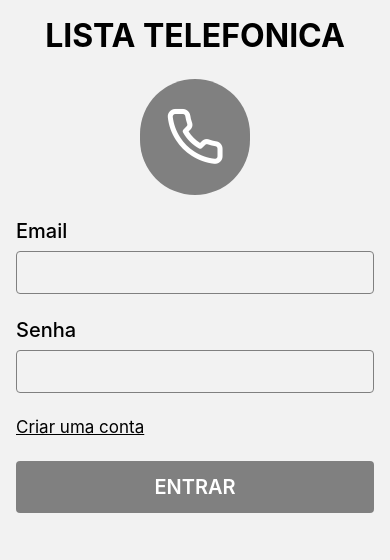
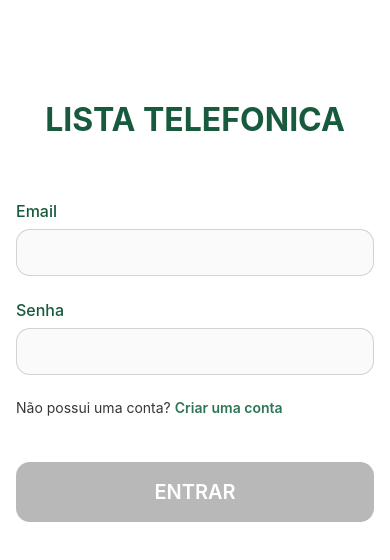
Before and after one commit to GabrielLaminas/app-tel, a React Native app: screen /Login in a window 390 px wide. Shown: the top 560 px of the page. Built offline with nearby package versions, Linux system fonts and the light colour scheme; no server answers.

Commit message:
Criação de Layout de login
Foi também criado componentes de Input e ButtonSucess

```diff
--- /dev/null
+++ b/src/Components/Buttons/Buttons.js
@@ -0,0 +1,21 @@
+import {
+   ButtonSuccess, ButtonSuccessText
+} from "./ButtonsStyle.js";
+import { ActivityIndicator } from "react-native";
+
+const BtnSuccess = ({children, status, color, ...props}) => {
+   return (
+      <ButtonSuccess
+         color={color}
+         {...props}sadasd
+      >
+         {
+            status
+            ? <ActivityIndicator size={27} color="#fff" />
+            : <ButtonSuccessText>{children}</ButtonSuccessText>
+         }
+      </ButtonSuccess>
+   );
+};
+
+export default BtnSuccess;
--- /dev/null
+++ b/src/Components/Buttons/ButtonsStyle.js
@@ -0,0 +1,22 @@
+import styled from "styled-components/native";
+
+const ButtonSuccess = styled.TouchableOpacity`
+   padding: 18px 14px;
+   display: flex;
+   flex-direction: row;
+   gap: 8px;
+   align-items: center;
+   justify-content: center;
+   background-color: ${({color}) => color ? '#2E7555' : '#B8B8B8' };
+   border-radius: 14px;
+`;
+
+const ButtonSuccessText = styled.Text`
+   color: #fff;
+   font-size: 20px;
+   font-weight: 600;
+   text-transform: uppercase;
+   text-align: center;
+`;
+
+export { ButtonSuccess, ButtonSuccessText }
--- /dev/null
+++ b/src/Components/Input/Input.js
@@ -0,0 +1,22 @@
+import { ViewInput, ViewLabel, ViewTextInput, ViewTextError} from "./InputStyle.js";
+
+const Input = ({textLabel, errorMessage, setInput, ...props}) => {
+   return (
+      <ViewInput>
+         <ViewLabel nativeID={`formLabel${textLabel}`}>
+            {textLabel}
+         </ViewLabel>
+
+         <ViewTextInput
+            accessibilityLabel="input"
+            accessibilityLabelledBy={`formLabel${textLabel}`}
+            onChangeText={(text) => setInput(text)}
+            {...props}
+         />
+
+         {errorMessage && <ViewTextError>{errorMessage}</ViewTextError>}
+      </ViewInput>
+   );
+};
+
+export default Input;
--- /dev/null
+++ b/src/Components/Input/InputStyle.js
@@ -0,0 +1,31 @@
+import styled from "styled-components/native";
+
+const ViewInput = styled.View`
+   gap: 8px;
+`;
+
+const ViewLabel = styled.Text`
+   color: #185A3D;
+   font-size: 16px;
+   font-weight: 500;
+`;
+
+const ViewTextInput = styled.TextInput`
+   padding: 14px 20px;
+   background-color: #FAFAFA;
+   color: #45505E;
+   font-size: 14px;
+   font-weight: 400;
+   border: 1px solid rgba(47, 53, 66, 0.2);
+   border-radius: 14px;
+`;
+
+const ViewTextError = styled.Text`
+   color: #FF6348;
+   font-size: 14px;
+   font-weight: 400;
+`;
+
+export {
+   ViewInput, ViewLabel, ViewTextInput, ViewTextError
+}
--- a/src/Pages/Login/Login.js
+++ b/src/Pages/Login/Login.js
@@ -1,11 +1,14 @@
 import React from "react";
-import { View, TouchableOpacity, ScrollView, Keyboard, Alert, ActivityIndicator } from "react-native";
 import {
-   MainView, MainTitle, ViewIcon, ContainerInput, TextLabel,
-   Input, ButtonContaText, ButtonEntrar, ButtonEntrarText, ErrorText
+   TouchableOpacity, ScrollView, Keyboard, Alert, StatusBar
+} from "react-native";
+import {
+   MainView, ContainerInput, ViewConta, ViewContaText, ButtonContaText
 } from './LoginStyle.js';
 
-import Icon from "react-native-vector-icons/Feather";
+import Title from "../../Components/Title/Title.js";
+import Input from "../../Components/Input/Input.js";
+import BtnSuccess from "../../Components/Buttons/Buttons.js";
 
 import { auth } from "../../Firebase/firebase.js";
 import { signInWithEmailAndPassword } from "firebase/auth";
@@ -18,7 +21,7 @@ function Login() {
    const [email, setEmail] = React.useState('');
    const [password, setPassWord] = React.useState('');
    const [feedback, setFeedback] = React.useState(null);
-   const [laoding, setLoading] = React.useState(false);
+   const [loading, setLoading] = React.useState(false);
 
    async function handleLogin(){
       try {
@@ -53,54 +56,52 @@ function Login() {
    }
 
    return (
-      <ScrollView showsVerticalScrollIndicator={false}>
       <MainView>
-            <MainTitle>LISTA TELEFONICA</MainTitle>
-
-            <ViewIcon>
-               <Icon name="phone" size={60} color="#fff" />
-            </ViewIcon>
+         <ScrollView
+            showsVerticalScrollIndicator={false}
+            style={{paddingTop: 100, paddingBottom: 80, paddingHorizontal: 16}}
+         >
+            <Title>LISTA TELEFONICA</Title>
 
             <ContainerInput>
-               <View>
-                  <TextLabel nativeID="formLabelEmail">Email</TextLabel>
                <Input
+                  textLabel="Email"
+                  value={email}
+                  setInput={setEmail}
+                  errorMessage={feedback?.email}
                   autoFocus={true}
-                     accessibilityLabel="input"
-                     accessibilityLabelledBy="formLabelEmail"
                   keyboardType="email-address"
-                     value={email}
-                     onChangeText={(text) => setEmail(text.trim())}
                />
-                  {feedback?.email && <ErrorText>{feedback.email}</ErrorText>}
-               </View>
 
-               <View>
-                  <TextLabel nativeID="formLabelSenha">Senha</TextLabel>
                <Input
-                     accessibilityLabel="input"
-                     accessibilityLabelledBy="formLabelSenha"
+                  textLabel="Senha"
+                  value={password}
+                  setInput={setPassWord}
+                  errorMessage={feedback?.password}
                   secureTextEntry
-                     value={password}
-                     onChangeText={(text) => setPassWord(text.trim())}
                />
-                  {feedback?.password && <ErrorText>{feedback.password}</ErrorText>}
-               </View>
             </ContainerInput>
+
+            <ViewConta>
+               <ViewContaText>Não possui uma conta?</ViewContaText>
 
                <TouchableOpacity onPress={() => navigate('Conta')}>
                   <ButtonContaText>Criar uma conta</ButtonContaText>
                </TouchableOpacity>
+            </ViewConta>
 
-            <ButtonEntrar onPress={handleLogin} color={email && password} disabled={email && password ? false : true}>
-               {
-                  laoding
-                  ? <ActivityIndicator size={27} color="#fff" />
-                  : <ButtonEntrarText>Entrar</ButtonEntrarText>
-               }
-            </ButtonEntrar>
+            <BtnSuccess
+               onPress={handleLogin}
+               status={loading}
+               color={email && password}
+               disabled={email && password ? false : true}
+            >
+               Entrar
+            </BtnSuccess>
+         </ScrollView>
+
+         <StatusBar barStyle="dark-content" backgroundColor="#FFF" />
       </MainView>
-      </ScrollView>
    );
 }
 export default Login;
--- a/src/Pages/Login/LoginStyle.js
+++ b/src/Pages/Login/LoginStyle.js
@@ -1,72 +1,34 @@
 import styled from 'styled-components/native';
 
 const MainView = styled.View`
-   padding: 16px;
    flex: 1;
-`;
-
-const MainTitle = styled.Text`
-   font-size: 32px;
-   text-align: center;
-   font-weight: 700;
-`;
-
-const ViewIcon = styled.Text`
-   margin: 24px auto;
-   padding: 25px;
-   background-color: gray;
-   border-radius: 200px
+   background-color: #FFFFFF;
 `;
 
 const ContainerInput = styled.View`
+   margin-top: 62px;
    margin-bottom: 24px;
    gap: 24px;
 `;
 
-const TextLabel = styled.Text`
-   margin-bottom: 8px;
-   font-size: 20px;
-   font-weight: 500;
+const ViewConta = styled.View`
+   margin-bottom: 46px;
+   flex-direction: row;
+   gap: 4px;
 `;
 
-const Input = styled.TextInput`
-   padding: 12px 10px;
-   border: 1px solid gray;
-   border-radius: 4px;
-   color: #000
+const ViewContaText = styled.Text`
+   color: #353636;
+   font-size: 14px;
+   font-weight: 400;
 `;
 
 const ButtonContaText = styled.Text`
-   color: #000;
-   font-size: 17px;
-   text-decoration: underline;
-`;
-
-const ButtonEntrar = styled.TouchableOpacity`
-   margin-top: 24px;
-   padding: 14px;
-   display: flex;
-   flex-direction: row;
-   gap: 8px;
-   align-items: center;
-   justify-content: center;
-   background-color: ${props => props.color ? 'green' : 'gray' };
-   border-radius: 4px;
-`;
-
-const ButtonEntrarText = styled.Text`
-   text-align: center;
-   font-size: 20px;
+   color: #2E7555;
+   font-size: 14px;
    font-weight: 600;
-   text-transform: uppercase;
-   color: #fff
-`;
-
-const ErrorText = styled.Text`
-   margin-top: 8px;
-   color: red;
 `;
 
 export {
-   MainView, MainTitle, ViewIcon, ContainerInput, TextLabel, Input, ButtonContaText, ButtonEntrar, ButtonEntrarText, ErrorText
+   MainView, ContainerInput, ViewConta, ViewContaText, ButtonContaText
 };
```
Lines whose indentation alone changed are shown as unchanged.
